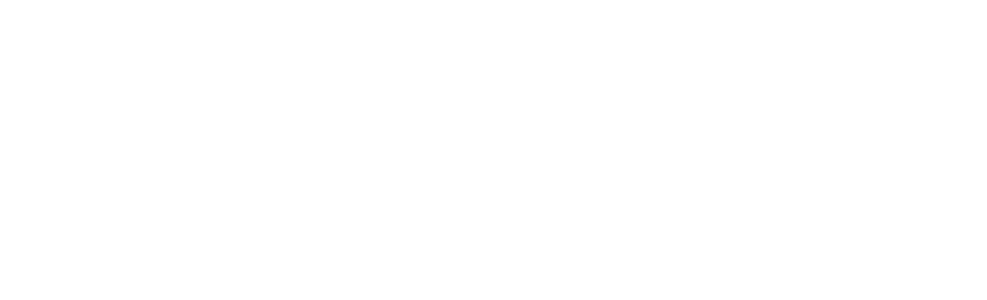
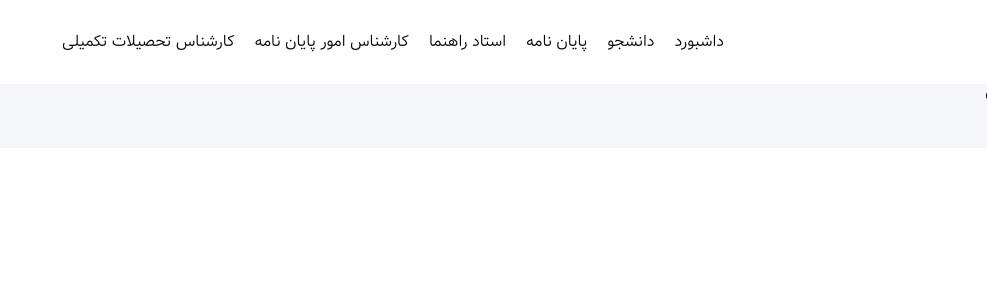
Before and after one commit to nobody313AliMoosaei/Front_Admin_Dissertation_Project, a React (Create React App) app: page /admin/dissertation in a window 1280 px wide. Before the commit this address had no page. Shown: the top 300 px of the page, without its empty margins (293-1280 px from the left). Built offline with nearby package versions, Linux system fonts and the light colour scheme.

Commit message:
add supervisor route

```diff
--- a/src/App.js
+++ b/src/App.js
@@ -8,7 +8,8 @@ import "./App.css";
 import Layout from "./components/common/layout";
 import Auth from "./pages/auth";
 import Student from "./pages/student";
-import Supervisor from "./pages/supervisor";
+import Dissertation from "./pages/dissertation";
+import Supervisor from "./pages/supervisor"
 
 function App() {
   return (
@@ -17,6 +18,7 @@ function App() {
         <Route path="/" element={<Auth />} />
         <Route path="admin" element={<Layout />}>
           <Route path="student" element={<Student />} />
+          <Route path="dissertation" element={<Dissertation />} />
           <Route path="supervisor" element={<Supervisor />} />
         </Route>
       </Routes>
--- a/src/components/common/layout/header/index.js
+++ b/src/components/common/layout/header/index.js
@@ -30,11 +30,11 @@ const Header = () => {
     <div
       className={`w-full rounded-none px-5 py-1 bg-white shadow-[0_2px_7px_0px_rgba(6,23,48,0.1)]`}
     >
-      <div className="flex justify-between items-center container mx-auto">
-        <Link className="block w-12 h-12 md:w-16 md:h-16 mb-3" to={"/"}>
+      <div className="container flex items-center justify-between mx-auto">
+        <Link className="block w-12 h-12 mb-3 md:w-16 md:h-16" to={"/"}>
           <img src={Logo} alt="LOGo" />
         </Link>
-        <div className="hidden xl:flex justify-center gap-x-5 grow">
+        <div className="justify-center hidden xl:flex gap-x-5 grow">
           <Link to={"/admin"}>
             <span className="flex items-center gap-x-2 hover:text-[#003B7E] duration-150 hover:cursor-pointer">
               داشبورد
@@ -44,10 +44,17 @@ const Header = () => {
             <span className="flex items-center gap-x-2 hover:text-[#003B7E] duration-150 hover:cursor-pointer">
               دانشجو
             </span>
-          </Link>{" "}
+          </Link>
+          <Link to={"/admin/dissertation"}>
+            <span className="flex items-center gap-x-2 hover:text-[#003B7E] duration-150 hover:cursor-pointer">
+              پایان نامه
+            </span>
+          </Link>
+          <Link to={"/admin/supervisor"}>
           <span className="flex items-center gap-x-2 hover:text-[#003B7E] duration-150 hover:cursor-pointer">
-            استاد راهتما
+            استاد راهنما
           </span>
+          </Link>
           <span className="flex items-center gap-x-2 hover:text-[#003B7E] duration-150 hover:cursor-pointer">
             کارشناس امور پایان نامه
           </span>
@@ -58,7 +65,7 @@ const Header = () => {
         <div className="flex justify-left items-center gap-x-7 xl:gap-x-10 py-3 text-[#52575C]">
           <button
             onClick={toggleNavbarStatusHandler}
-            className="block xl:hidden  rounded-lg"
+            className="block rounded-lg xl:hidden"
           >
             <Hamburger />
           </button>
@@ -73,7 +80,7 @@ const Header = () => {
         >
           <div
             onClick={(e) => e.stopPropagation()}
-            className="w-9/12 sm:w-7/12 md:w-5/12 h-full bg-white"
+            className="w-9/12 h-full bg-white sm:w-7/12 md:w-5/12"
           >
             <div className="w-full flex flex-col items-center gap-y-5 p-5 sm:p-10 text-[#52575C]">
               <button onClick={toggleNavbarStatusHandler} className="self-end">
@@ -86,7 +93,7 @@ const Header = () => {
                   >
                     <img src={Logo} alt="mahak" />
                   </Link> */}
-              <div className="self-start flex flex-col items-start gap-y-10 my-10">
+              <div className="flex flex-col items-start self-start my-10 gap-y-10">
                 <Link to={"/admin"}>
                   <span className="flex items-center gap-x-2 hover:text-[#003B7E] duration-150 hover:cursor-pointer">
                     داشبورد
@@ -97,9 +104,16 @@ const Header = () => {
                     دانشجو
                   </span>
                 </Link>{" "}
+                <Link to={"/admin/dissertation"}>
+                  <span className="flex items-center gap-x-2 hover:text-[#003B7E] duration-150 hover:cursor-pointer">
+                    پایان نامه
+                  </span>
+                </Link>
+                <Link to={"/admin/supervisor"}>
                 <span className="flex items-center gap-x-2 hover:text-[#003B7E] duration-150 hover:cursor-pointer">
                   استاد راهنما
                 </span>
+                </Link>
                 <span className="flex items-center gap-x-2 hover:text-[#003B7E] duration-150 hover:cursor-pointer">
                   کارشناس امور پایان نامه
                 </span>
```
